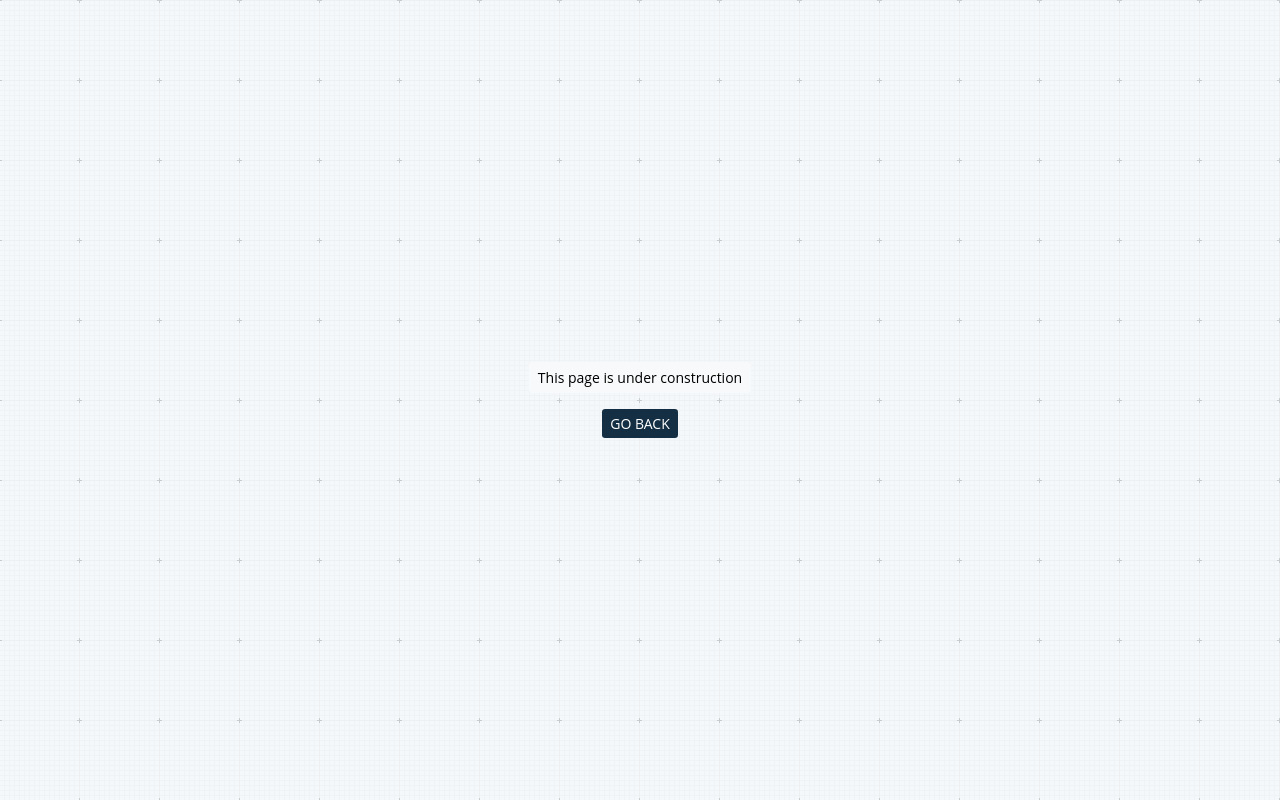
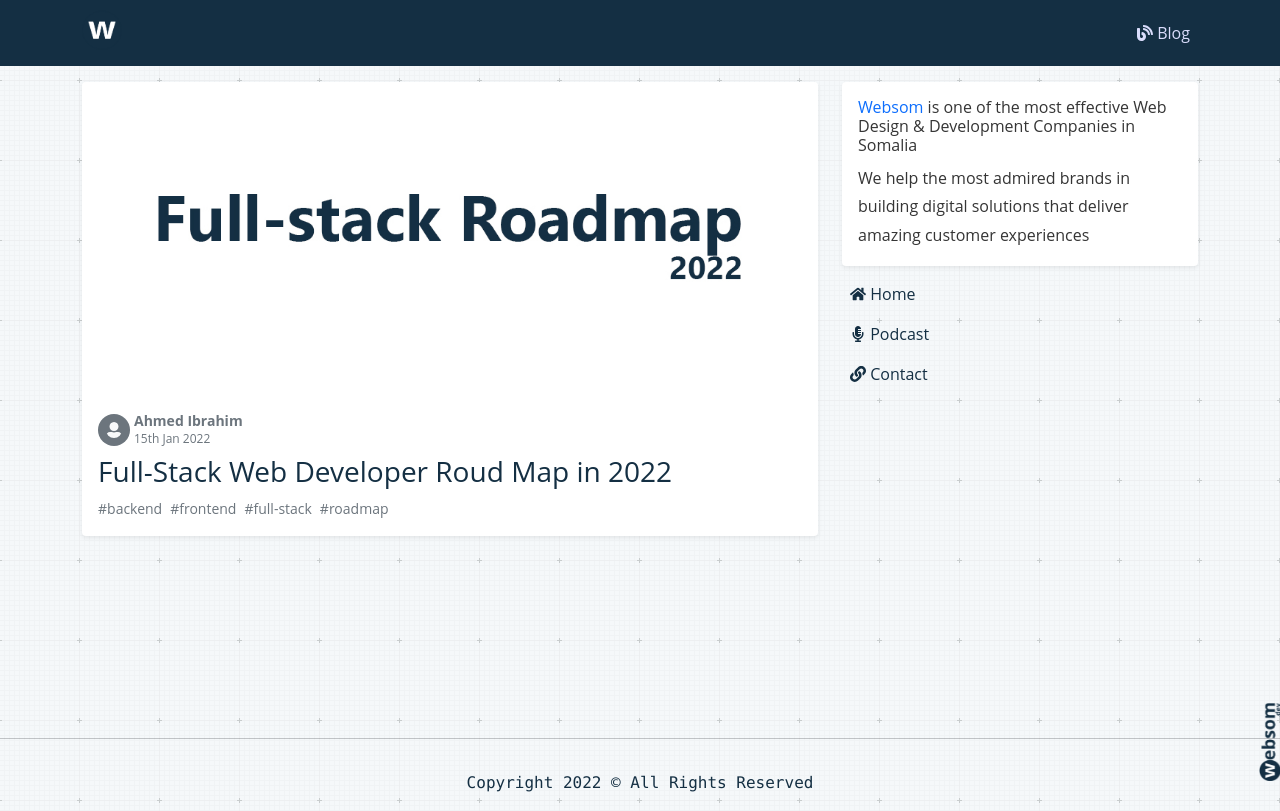
Before and after one commit to ahmaat19/geeltech, a Next.js app: page /blog in a window 1280 px wide. Built offline with nearby package versions, Linux system fonts and the light colour scheme; a web font is replaced by a local one.

Commit message:
adding blog posts

```diff
--- a/components/Clients.js
+++ b/components/Clients.js
@@ -87,7 +87,6 @@ const Clients = () => {
                 priority
                 width='130'
                 height='50'
-                style={{ minHeight: '1rem' }}
                 src='/images/valleyseedenterprise.png'
                 alt='valley seed enterprise'
                 className='img-fluid'
--- a/components/Header.js
+++ b/components/Header.js
@@ -48,7 +48,7 @@ const Header = () => {
           </Link>
         </li>
 
-        <li className='nav-item'>
+        {/* <li className='nav-item'>
           <a
             className='nav-link btn btn-primary btn-sm rounded-pill shadow-lg py-1 mt-1 border border-secondary'
             aria-current='page'
@@ -56,7 +56,7 @@ const Header = () => {
           >
             <FaEnvelope className='icon-color mb-1' /> info@websom.dev
           </a>
-        </li>
+        </li> */}
       </ul>
     </>
   )
@@ -77,7 +77,7 @@ const Header = () => {
               />
             </a>
           </Link>
-          <button
+          {/* <button
             className='navbar-toggler'
             type='button'
             data-bs-toggle='collapse'
@@ -87,11 +87,11 @@ const Header = () => {
             aria-label='Toggle navigation'
           >
             <span className='navbar-toggler-icon'></span>
-          </button>
-          <div className='collapse navbar-collapse' id='navbarSupportedContent'>
-            <ul className='navbar-nav sr-auto mb-2 mb-lg-0'></ul>
-            {guestLinks}
-          </div>
+          </button> */}
+          {/* <div className='collapse navbar-collapse' id='navbarSupportedContent'> */}
+          <ul className='navbar-nav sr-auto mb-2 mb-lg-0'></ul>
+          {guestLinks}
+          {/* </div> */}
         </div>
       </nav>
     </>
--- /dev/null
+++ b/components/Layout.js
@@ -0,0 +1,14 @@
+import Header from './Header'
+import Footer from './Footer'
+
+const Layout = ({ children }) => {
+  return (
+    <>
+      <Header />
+      <main className='container mt-3'>{children}</main>
+      <Footer />
+    </>
+  )
+}
+
+export default Layout
--- /dev/null
+++ b/components/posts/PostCard.js
@@ -0,0 +1,62 @@
+import moment from 'moment'
+import Image from 'next/image'
+import Link from 'next/link'
+import { FaUserAlt } from 'react-icons/fa'
+
+const PostCard = ({ posts }) => {
+  return (
+    <div className='row'>
+      {posts &&
+        posts.map((post) => (
+          <div className='col-12' key={post.slug}>
+            <div className='card border-0 shadow-sm mb-2'>
+              <Link href={`/blog/${post.slug}`}>
+                <a>
+                  <Image
+                    src={post.image && post.image}
+                    width='1000'
+                    height='420'
+                    className='card-img-top img-fluid'
+                    alt={post.image && post.image}
+                  />
+                </a>
+              </Link>
+              <div className='card-body'>
+                <div className='d-flex align-items-center text-muted pb-2'>
+                  <FaUserAlt className='bg-secondary text-light rounded-pill p-2 fs-2' />
+                  <div
+                    className=' ms-1'
+                    style={{ fontSize: '14px', lineHeight: '1.2' }}
+                  >
+                    <span className='author fw-bold'>{post.author}</span> <br />
+                    <span className='author' style={{ fontSize: '12px' }}>
+                      {moment(post.createdAt).format('Do MMM Y')}
+                    </span>
+                  </div>
+                </div>
+                <Link href={`/blog/${post.slug}`}>
+                  <a>
+                    <h2 className='card-title custom-text-primary fs-3'>
+                      {post.title}
+                    </h2>
+                  </a>
+                </Link>
+                {post.tag &&
+                  post.tag.map((t) => (
+                    <span
+                      style={{ fontSize: '14px' }}
+                      className='me-2 text-muted'
+                      key={t}
+                    >
+                      #{t}
+                    </span>
+                  ))}
+              </div>
+            </div>
+          </div>
+        ))}
+    </div>
+  )
+}
+
+export default PostCard
--- /dev/null
+++ b/components/posts/Widget.js
@@ -0,0 +1,63 @@
+import Link from 'next/link'
+import { FaHome, FaLink, FaMicrophoneAlt } from 'react-icons/fa'
+
+const Widget = () => {
+  return (
+    <>
+      <div className='card border-0 shadow-sm'>
+        <div className='card-body'>
+          <h6 className='card-title'>
+            <Link href='/'>
+              <a>Websom </a>
+            </Link>{' '}
+            is one of the most effective Web Design & Development Companies in
+            Somalia
+          </h6>
+          <p className='card-text'>
+            We help the most admired brands in building digital solutions that
+            deliver amazing customer experiences
+          </p>
+        </div>
+      </div>
+      <ul className='px-0 mt-2'>
+        <li className='list-items' style={{ listStyle: 'none' }}>
+          <Link href='/blog'>
+            <a className='custom-text-primary'>
+              <div className='card border-0 bg-transparent'>
+                <div className='card-body p-2'>
+                  <FaHome className='mb-1' /> Home
+                </div>
+              </div>
+            </a>
+          </Link>
+        </li>
+
+        <li className='list-items' style={{ listStyle: 'none' }}>
+          <Link href='/blog'>
+            <a className='custom-text-primary'>
+              <div className='card border-0 bg-transparent'>
+                <div className='card-body p-2'>
+                  <FaMicrophoneAlt className='mb-1' /> Podcast
+                </div>
+              </div>
+            </a>
+          </Link>
+        </li>
+
+        <li className='list-items' style={{ listStyle: 'none' }}>
+          <Link href='/blog'>
+            <a className='custom-text-primary'>
+              <div className='card border-0 bg-transparent'>
+                <div className='card-body p-2'>
+                  <FaLink className='mb-1' /> Contact
+                </div>
+              </div>
+            </a>
+          </Link>
+        </li>
+      </ul>
+    </>
+  )
+}
+
+export default Widget
--- a/next.config.js
+++ b/next.config.js
@@ -1,10 +1,13 @@
 module.exports = {
   reactStrictMode: true,
   env: {
-    TAWKTOKEY: 'https://embed.tawk.to/609132d1b1d5182476b57390/1foql3svk'
+    TAWKTOKEY: 'https://embed.tawk.to/609132d1b1d5182476b57390/1foql3svk',
   },
   i18n: {
     locales: ['en'],
     defaultLocale: 'en',
   },
+  images: {
+    domains: ['res.cloudinary.com'],
+  },
 }
--- a/package.json
+++ b/package.json
@@ -11,6 +11,9 @@
   },
   "dependencies": {
     "bootstrap": "^5.1.3",
+    "gray-matter": "^4.0.3",
+    "marked": "^4.0.10",
+    "moment": "^2.29.1",
     "next": "^12.0.7",
     "react": "17.0.2",
     "react-dom": "17.0.2",
--- a/pages/_app.js
+++ b/pages/_app.js
@@ -1,6 +1,7 @@
 // import { useEffect } from 'react'
 import 'bootstrap/dist/css/bootstrap.min.css'
 import '../styles/globals.css'
+import Layout from '../components/Layout'
 
 function MyApp({ Component, pageProps }) {
   // useEffect(() => {
@@ -10,7 +11,9 @@ function MyApp({ Component, pageProps }) {
   // }, [])
   return (
     <>
-      <Component {...pageProps} />
+      <Layout>
+        <Component {...pageProps} />
+      </Layout>
     </>
   )
 }
--- a/pages/blog/index.js
+++ b/pages/blog/index.js
@@ -1,17 +1,51 @@
+import Head from 'next/head'
 import Link from 'next/link'
+import path from 'path'
+import fs from 'fs'
+import matter from 'gray-matter'
+import PostCard from '../../components/posts/PostCard'
+import Widget from '../../components/posts/Widget'
 
-const Blog = () => {
+const Blog = ({ posts }) => {
   return (
-    <div className='container text-center d-flex flex-column vh-100 justify-content-center align-items-center'>
-      <button className='btn btn-light btn-sm'>
-        This page is under construction
-      </button>
+    <>
+      <Head>
+        <title>Websom - Blog</title>
+        <meta content='Websom - Web Desing and Web DevelopmentBlog' />
 
-      <Link href='/'>
-        <a className='btn btn-primary btn-sm mt-3'>GO BACK</a>
-      </Link>
-    </div>
+        <meta
+          name='description'
+          content='Web Design and Web Development Blog by Websom'
+        />
+      </Head>
+
+      <div className='row'>
+        <div className='col-md-8 col-12'>
+          <PostCard posts={posts} />
+        </div>
+        <div className='col-md-4 col-12'>
+          <Widget />
+        </div>
+      </div>
+    </>
   )
 }
 
 export default Blog
+
+export async function getStaticProps() {
+  const files = fs.readdirSync(path.join('posts'))
+  const posts = files.map((filename) => {
+    const post = matter(fs.readFileSync(path.join('posts', filename), 'utf-8'))
+    return {
+      ...post.data,
+      slug: filename.replace('.md', ''),
+    }
+  })
+
+  return {
+    props: {
+      posts,
+    },
+  }
+}
--- /dev/null
+++ b/posts/full-stack-road-map-in-2022.md
@@ -0,0 +1,17 @@
+---
+    author: 'Ahmed Ibrahim'
+    title: "Full-Stack Web Developer Roud Map in 2022"
+    tag: ['backend', 'frontend', 'full-stack', 'roadmap']
+    createdAt: '2022-01-15'
+    image: '/full stack roudmap.jpg'
+    description: 'Noqo full-stack web developer isla sanadkaan 2022.
+    Waxaan isku dayi doonaa in aan idinka siiyo xog sidii aad ku noqon lahayd full-stack web developer sanadkaaan 2022.'
+---
+
+## Waa maxay full-stack developer?
+
+Waxay kula muuqataa in full-stack developer ay tahay wax adag, qaasatan marka aad tahay qof ku cusub dhank web developmenet ga.
+
+Dadka qaarkood ayay la tahay in ay bartaan dhamaan (languages, frameworks, library & database) wax walba ay ku noqon lahaayeen full-stack developer muddo kooban.
+
+Qaabka ugu fudud ee ku noqon karto waa inaad raacdaa wax loo yaqaano roadmap oo aan kaga hadli doono qoraalkaan.
--- a/styles/globals.css
+++ b/styles/globals.css
@@ -32,7 +32,7 @@ nav {
   color: var(--secondary-color) !important;
 }
 .nav-link:hover {
-  color: var(--white-color) !important;
+  color: #8f8f8f !important;
 }
 .navbar-toggler {
   border: 0;
@@ -119,3 +119,26 @@ p {
   content: ' ';
   transform: rotate(-90deg);
 }
+
+/* Blog posts */
+.card .image-wrapper {
+  width: 100%;
+}
+.card .image-wrapper div {
+  position: unset !important;
+}
+
+.card .image {
+  object-fit: contain;
+  width: 100% !important;
+  position: relative !important;
+  height: unset !important;
+}
+
+.list-items {
+  transition: 0.2s ease-in-out;
+}
+.list-items:hover {
+  background-color: var(--secondary-color) !important;
+  border-radius: 5px;
+}
```
Also changed, not shown: pages/index.js (+2 -6 lines), public/full stack roudmap.jpg (added), 1 other file (tests, documents, lock files or other folders).
